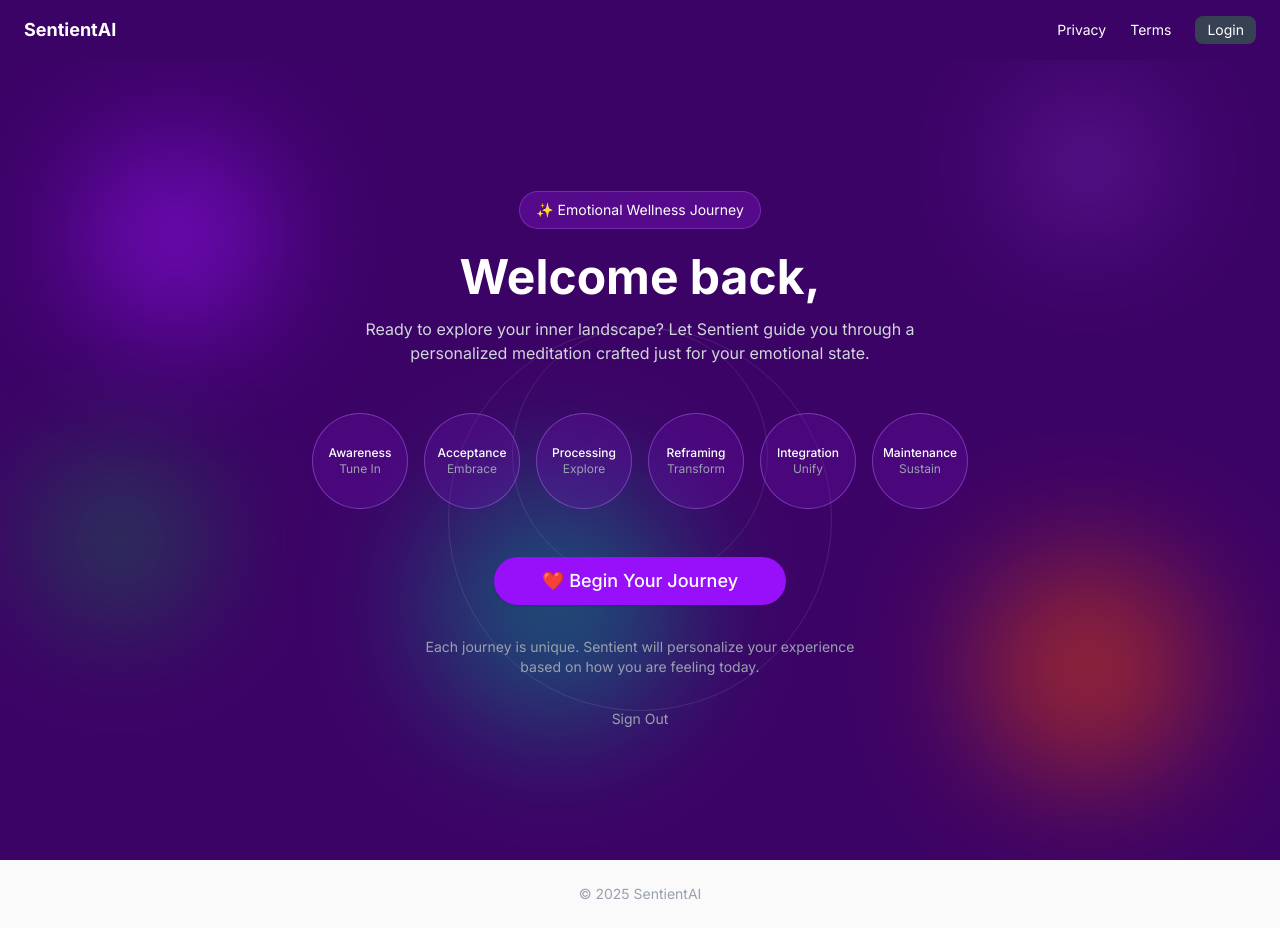
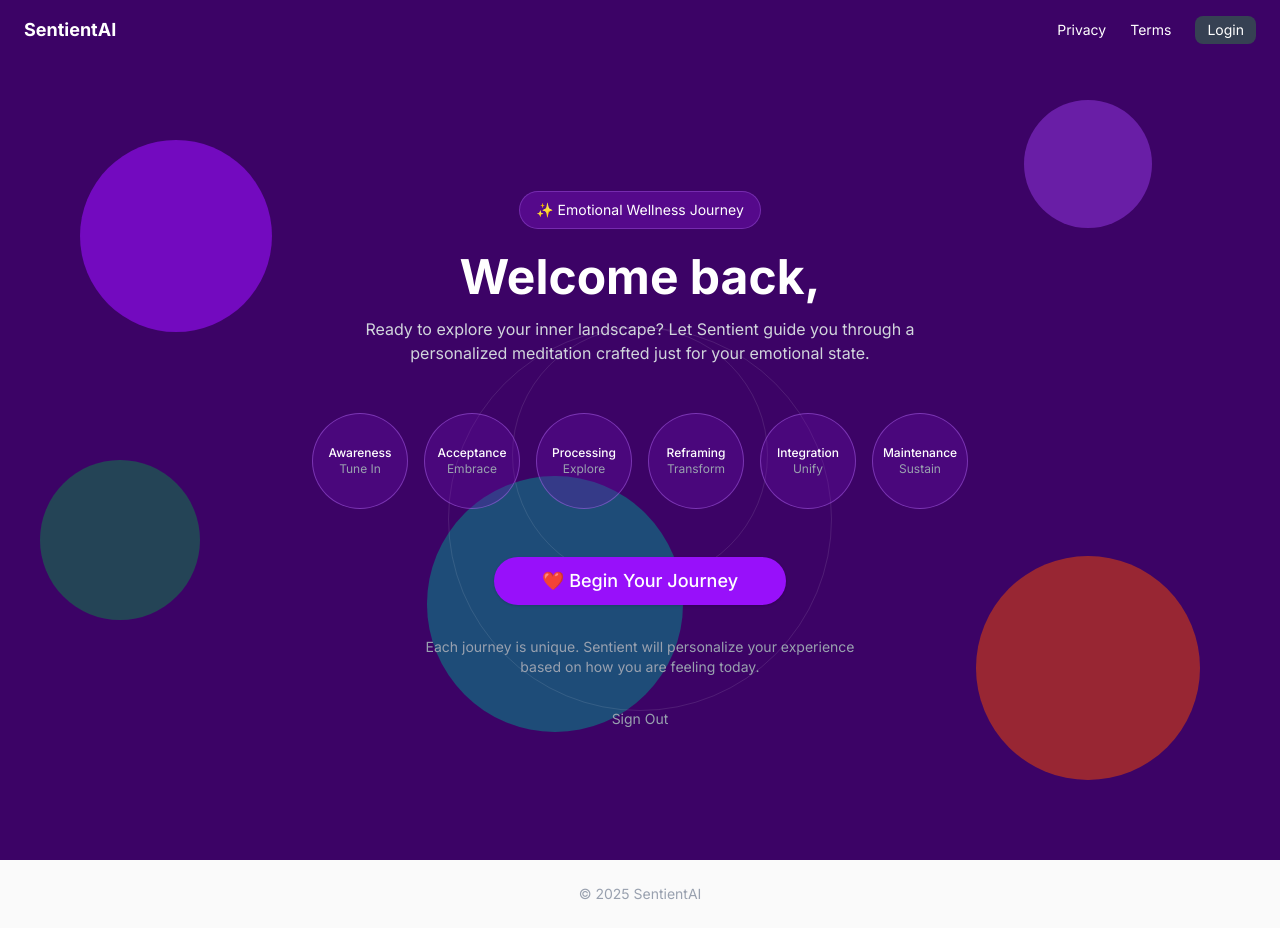
Before and after one commit to jyse/sentient-ai-app, a Next.js app: page / in a window 1280 px wide. Built offline with nearby package versions, Linux system fonts and the light colour scheme; no server answers.

Commit message:
Changing styling of main layout.tsx to PlanetBackground.tsx

```diff
--- a/src/app/(main)/layout.tsx
+++ b/src/app/(main)/layout.tsx
@@ -1,67 +1,17 @@
 "use client";
-
-import Link from "next/link";
-import { supabase } from "@/lib/supabaseClient";
-import { useEffect, useState } from "react";
+import Header from "../../components/Header";
+import Footer from "../../components/Footer";
 
 export default function MainLayout({
   children
 }: {
   children: React.ReactNode;
 }) {
-  const [userEmail, setUserEmail] = useState<string | null>(null);
-
-  useEffect(() => {
-    const getUser = async () => {
-      const {
-        data: { user }
-      } = await supabase.auth.getUser();
-      if (user?.email) setUserEmail(user.email);
-    };
-    getUser();
-  }, []);
-
   return (
     <div className="min-h-screen flex flex-col bg-neutral-50 text-gray-800">
-      {/* Header */}
-      <header className="flex items-center justify-between px-6 py-4 bg-purple-950 text-white shadow-md">
-        <Link href="/" className="font-bold text-lg">
-          SentientAI
-        </Link>
-
-        <nav className="flex items-center gap-6">
-          <Link href="/privacy" className="text-sm hover:text-purple-300">
-            Privacy
-          </Link>
-          <Link href="/terms" className="text-sm hover:text-purple-300">
-            Terms
-          </Link>
-
-          {userEmail ? (
-            <Link
-              href="/profile"
-              className="bg-purple-600 hover:bg-purple-700 px-3 py-1 rounded-lg text-sm"
-            >
-              {userEmail.split("@")[0]}
-            </Link>
-          ) : (
-            <Link
-              href="/login"
-              className="bg-gray-700 hover:bg-gray-600 px-3 py-1 rounded-lg text-sm"
-            >
-              Login
-            </Link>
-          )}
-        </nav>
-      </header>
-
-      {/* Main content */}
+      <Header />
       <main className="flex-1">{children}</main>
-
-      {/* Footer */}
-      <footer className="text-center py-6 text-sm text-gray-400">
-        <p>© {new Date().getFullYear()} SentientAI</p>
-      </footer>
+      <Footer />
     </div>
   );
 }
--- a/src/app/(main)/page.tsx
+++ b/src/app/(main)/page.tsx
@@ -67,11 +67,11 @@ export default function MainPage() {
   return (
     <div className="min-h-screen bg-purple-950 text-white relative overflow-hidden">
       {/* Floating orbs - positioned absolutely for background effect */}
-      <div className="absolute top-20 left-20 w-48 h-48 bg-purple-600 rounded-full blur-3xl opacity-60" />
-      <div className="absolute top-10 right-32 w-32 h-32 bg-purple-500 rounded-full blur-3xl opacity-40" />
-      <div className="absolute bottom-32 left-1/3 w-64 h-64 bg-teal-600 rounded-full blur-3xl opacity-50" />
-      <div className="absolute bottom-20 right-20 w-56 h-56 bg-orange-600 rounded-full blur-3xl opacity-50" />
-      <div className="absolute top-1/2 left-10 w-40 h-40 bg-green-600 rounded-full blur-3xl opacity-40" />
+      <div className="absolute top-20 left-20 w-48 h-48 bg-purple-600 rounded-full  opacity-60" />
+      <div className="absolute top-10 right-32 w-32 h-32 bg-purple-500 rounded-full  opacity-40" />
+      <div className="absolute bottom-32 left-1/3 w-64 h-64 bg-teal-600 rounded-full  opacity-50" />
+      <div className="absolute bottom-20 right-20 w-56 h-56 bg-orange-600 rounded-full  opacity-50" />
+      <div className="absolute top-1/2 left-10 w-40 h-40 bg-green-600 rounded-full  opacity-40" />
 
       {/* Decorative circles - outline only */}
       <div className="absolute top-1/3 left-1/2 transform -translate-x-1/2 w-96 h-96 border border-white/10 rounded-full" />
--- a/src/components/Footer.tsx
+++ b/src/components/Footer.tsx
@@ -1,8 +1,8 @@
 // src/components/Footer.tsx
 export default function Footer() {
   return (
-    <footer className="text-sm text-gray-500 text-center py-6 border-t mt-12">
-      © {new Date().getFullYear()} Sentient AI — Built with 💙 by Jessy
+    <footer className="text-center py-6 text-sm text-gray-400">
+      <p>© {new Date().getFullYear()} SentientAI</p>
     </footer>
   );
 }
--- a/src/components/Header.tsx
+++ b/src/components/Header.tsx
@@ -1,18 +1,54 @@
-// src/components/Header.tsx
 "use client";
-
-import { useRouter } from "next/navigation";
+import { useEffect, useState } from "react";
+import Link from "next/link";
+import { supabase } from "@/lib/supabaseClient";
+import { Sparkles } from "lucide-react";
 
 export default function Header() {
-  const router = useRouter();
+  const [userEmail, setUserEmail] = useState<string | null>(null);
+
+  useEffect(() => {
+    const getUser = async () => {
+      const {
+        data: { user }
+      } = await supabase.auth.getUser();
+      if (user?.email) setUserEmail(user.email);
+    };
+    getUser();
+  }, []);
 
   return (
-    <header className="bg-white border-b p-4 shadow-sm flex justify-between items-center">
-      <div className="font-bold text-lg">🧘‍♀️ Sentient AI</div>
-      <nav className="space-x-4">
-        <button onClick={() => router.push("/meditation")}>Meditate</button>
-        <button onClick={() => router.push("/profile")}>Profile</button>
-      </nav>
-    </header>
+    <>
+      <header className="flex items-center justify-between px-6 py-4 bg-purple-950 text-white shadow-md">
+        <Link href="/" className="font-bold text-lg">
+          SentientAI
+        </Link>
+
+        <nav className="flex items-center gap-6">
+          <Link href="/privacy" className="text-sm hover:text-purple-300">
+            Privacy
+          </Link>
+          <Link href="/terms" className="text-sm hover:text-purple-300">
+            Terms
+          </Link>
+
+          {userEmail ? (
+            <Link
+              href="/profile"
+              className="bg-purple-600 hover:bg-purple-700 px-3 py-1 rounded-lg text-sm"
+            >
+              {userEmail.split("@")[0]}
+            </Link>
+          ) : (
+            <Link
+              href="/login"
+              className="bg-gray-700 hover:bg-gray-600 px-3 py-1 rounded-lg text-sm"
+            >
+              Login
+            </Link>
+          )}
+        </nav>
+      </header>
+    </>
   );
 }
```
